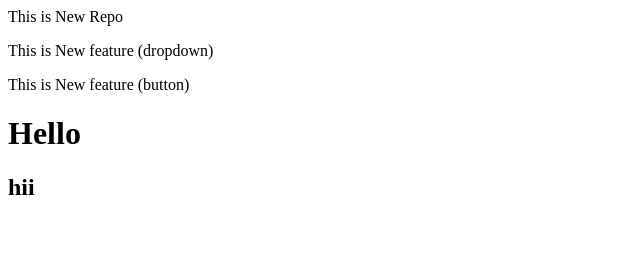
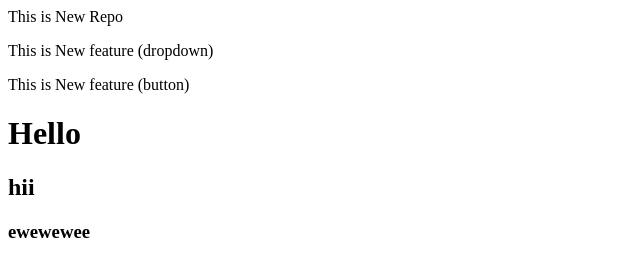
Before and after one commit to mitalthanki/LocalRepo, a plain HTML site: page index.html in a window 1280 px wide. Shown: the whole page, without its empty margins (0-640 px from the left). Drawn offline with Linux system fonts and the light colour scheme.

Commit message:
Add new h3 tag in index file

```diff
--- a/index.html
+++ b/index.html
@@ -3,3 +3,4 @@
 <p>This is New feature (button)</p>
 <h1>Hello</h1>
 <h2>hii</h2>
+<h3>ewewewee</h3>
```
